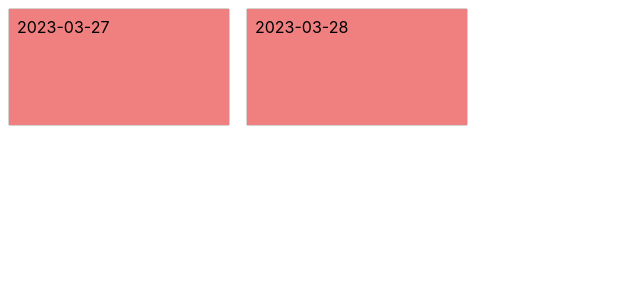
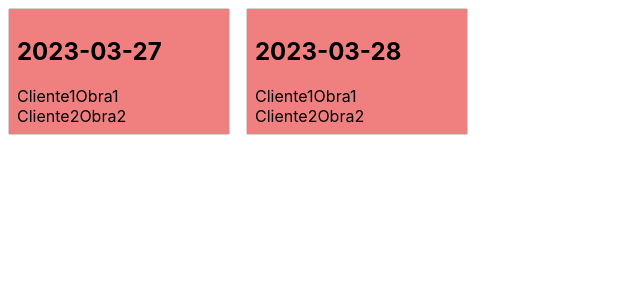
Before and after one commit to DanielBarragan96/ruta-js, a React (Create React App) app: page / in a window 1280 px wide. Shown: the top 300 px of the page, without its empty margins (0-640 px from the left). Built offline with nearby package versions, Linux system fonts and the light colour scheme.

Commit message:
creation of tasks

```diff
--- a/src/App.js
+++ b/src/App.js
@@ -4,14 +4,14 @@ import Column from "./Column";
 const data = [
   {
     date: "2023-03-27",
-    fletes: [
+    tasks: [
       { index: 0, clienteMin: "Cliente1", obraMin: "Obra1" },
       { index: 1, clienteMin: "Cliente2", obraMin: "Obra2" },
     ],
   },
   {
     date: "2023-03-28",
-    fletes: [
+    tasks: [
       { index: 0, clienteMin: "Cliente1", obraMin: "Obra1" },
       { index: 1, clienteMin: "Cliente2", obraMin: "Obra2" },
     ],
@@ -21,7 +21,7 @@ function App() {
   return (
     <div className="app">
       {data.map((day, i) => (
-        <Column key={i} date={day.date} />
+        <Column key={i} date={day.date} tasks={day.tasks} />
       ))}
     </div>
   );
--- a/src/Column.jsx
+++ b/src/Column.jsx
@@ -1,10 +1,16 @@
 import React from "react";
 import "./Column.css";
+import Task from "./Task";
 
-export default function Column({ date }) {
+export default function Column({ date, tasks }) {
   return (
     <div className="column_container">
-      <div className="task_list">{date}</div>
+      <div className="task_list">
+        <h2>{date}</h2>
+        {tasks.map((task) => (
+          <Task date={date} task={task}></Task>
+        ))}
+      </div>
     </div>
   );
 }
--- /dev/null
+++ b/src/Task.jsx
@@ -0,0 +1,6 @@
+import React from "react";
+import "./Task.css";
+
+export default function Task({ date, task }) {
+  return <div key={date + task.index}>{task.clienteMin + task.obraMin}</div>;
+}
```
Also changed, not shown: src/Task.css (added).
